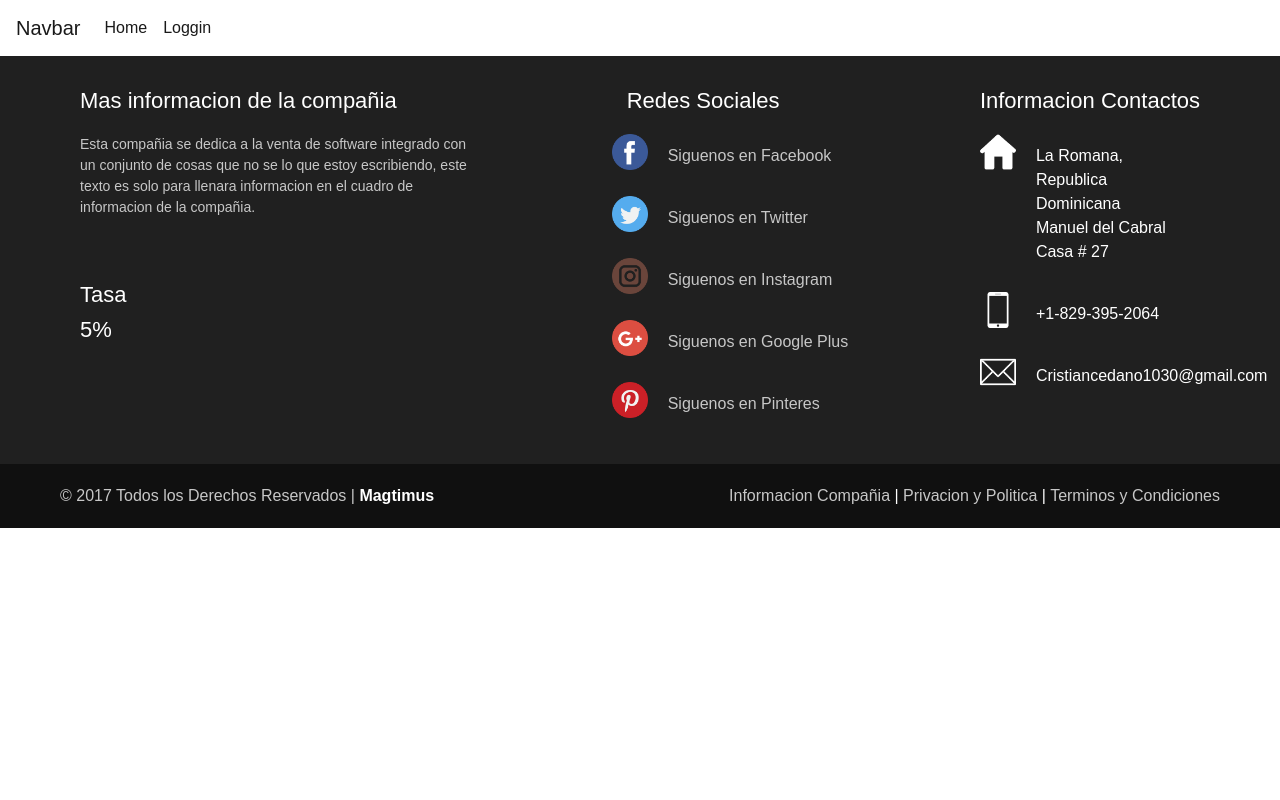
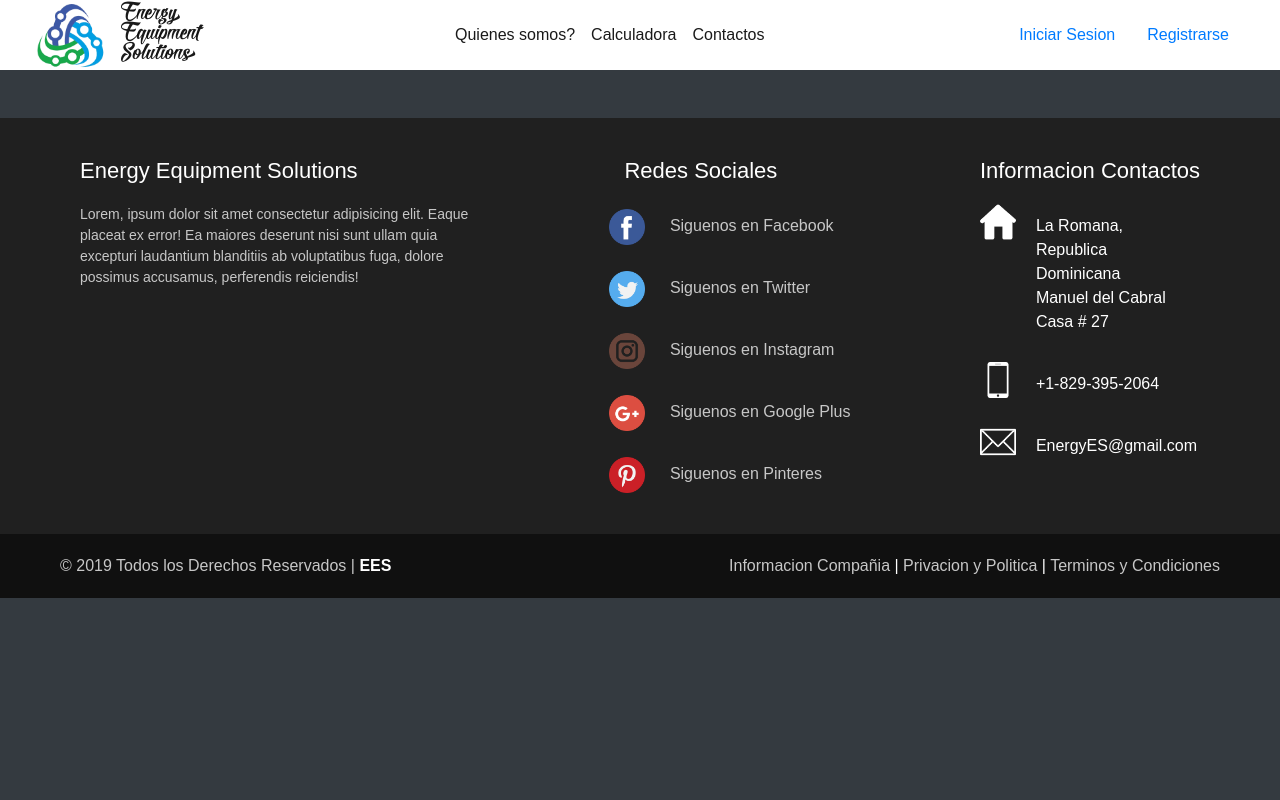
Before and after one commit to soyaaron/pagina-prestamo, a PHP site: page / in a window 1280 px wide. Run offline with PHP 8.4, Linux system fonts and the light colour scheme.

Commit message:
ADD fuentes, Logo, Navbar
Roboto
Rovert
Logo

```diff
--- a/index.php
+++ b/index.php
@@ -4,29 +4,46 @@
     <meta charset="UTF-8">
     <meta name="viewport" content="width=device-width, initial-scale=1.0">
     <meta http-equiv="X-UA-Compatible" content="ie=edge">
-    <link rel="stylesheet" href="views/dist/css/estilos.css">
-    <title>Document</title>
+    <link rel="stylesheet" href="css/estilos.css">
+     <link rel="stylesheet" href="css/font.css">
+    <title>Energy Equipment Solutions</title>
     <link rel="stylesheet" href="https://stackpath.bootstrapcdn.com/bootstrap/4.3.1/css/bootstrap.min.css" integrity="sha384-ggOyR0iXCbMQv3Xipma34MD+dH/1fQ784/j6cY/iJTQUOhcWr7x9JvoRxT2MZw1T" crossorigin="anonymous">
 </head>
-<body class="">
-      <nav class="navbar navbar-expand-lg navbar-light bg-white fixed-top">
-                <a class="navbar-brand" href="#">Navbar</a>
+<body class="bg-dark ">
+      <nav class="navbar navbar-expand-lg navbar-light bg-white align-middl mb-0 h6" style="height: 50px; padding: 35px;">
+        <a class="navbar-brand" href="#">
+
+            <img src="img/logo1.png" width="70px" alt="">
+
+                <a class="navbar-brand" href="#" id="EES">
+
+                              <td class="align-top">Energy</td> <br>
+                              <td class="align-middle">Equipment</td> <br>
+                              <td class="align-bottom">Solutions</td>
+
+                </a>
+
                 <button class="navbar-toggler" type="button" data-toggle="collapse" data-target="#navbarSupportedContent" aria-controls="navbarSupportedContent" aria-expanded="false" aria-label="Toggle navigation">
                   <span class="navbar-toggler-icon"></span>
                 </button>
-
-                <div class="collapse navbar-collapse" id="navbarSupportedContent">
-                  <ul class="navbar-nav mr-auto">
+                <div class="collapse navbar-collapse " id="navbarSupportedContent">
+                  <ul class="navbar-nav mr-auto" id="datos">
+                    <li class="nav-item active ">
+                        <a class="nav-link" href="quienes-somos.html">Quienes somos? <span class="sr-only">(current)</span></a>
+                    </li>
                     <li class="nav-item active">
-                      <a class="nav-link" href="#">Home <span class="sr-only">(current)</span></a>
+                        <a class="nav-link" href="calculadora.html">Calculadora <span class="sr-only">(current)</span></a>
                     </li>
-
                     <li class="nav-item active">
-                      <a class="nav-link" href="views/login/index.php">Loggin <span class="sr-only">(current)</span></a>
+                        <a class="nav-link" href="contactos.html">Contactos <span class="sr-only">(current)</span></a>
                     </li>
                   </ul>
+
                 </div>
+                <a class="nav-link" href="/Login/index.php">Iniciar Sesion <span class="sr-only">(current)</span></a>
+                  <a class="nav-link" href="/Login/registro.php">Registrarse <span class="sr-only">(current)</span></a>
       </nav><br><br>
+
 
       <footer>
 
@@ -35,17 +52,9 @@
                      <div class="container-body">
 
                          <div class="colum1">
-                             <h1>Mas informacion de la compañia</h1>
+                             <h1>Energy Equipment Solutions</h1>
 
-                             <p>Esta compañia se dedica a la venta de software integrado con un
-                             conjunto de cosas que no se lo que estoy escribiendo, este
-                             texto es solo para llenara informacion en el cuadro de informacion
-                             de la compañia.</p>
-
-                             <br><br>
-                             <!---Tasa--->
-                             <h1>Tasa</h1>
-                             <label><h1>5%</h1></label>
+                             <p>Lorem, ipsum dolor sit amet consectetur adipisicing elit. Eaque placeat ex error! Ea maiores deserunt nisi sunt ullam quia excepturi laudantium blanditiis ab voluptatibus fuga, dolore possimus accusamus, perferendis reiciendis!</p>
 
                          </div>
 
@@ -90,13 +99,13 @@
                              </div>
 
                              <div class="row2">
-                                 <img src="views/dist/icon/smartphone.png">
+                                 <img src="icon/smartphone.png">
                                  <label>+1-829-395-2064</label>
                              </div>
 
                              <div class="row2">
-                                 <img src="views/dist/icon/contact.png">
-                                  <label>Cristiancedano1030@gmail.com</label>
+                                 <img src="icon/contact.png">
+                                  <label>EnergyES@gmail.com</label>
                              </div>
 
                          </div>
@@ -108,7 +117,7 @@
                  <div class="container-footer">
                         <div class="footer">
                              <div class="copyright">
-                                 © 2017 Todos los Derechos Reservados | <a href="">Magtimus</a>
+                                 © 2019 Todos los Derechos Reservados | <a href="">EES</a>
                              </div>
 
                              <div class="information">
--- /dev/null
+++ b/views/dist/css/font.css
@@ -0,0 +1,25 @@
+@font-face
+{
+   font-family: "Roboto";
+   src: url(../font/Roboto.ttf),
+   url(../font/Roboto-Light.ttf),
+   url(../font/Roboto-Regular.ttf),
+   url(../font/Roboto-Thin.ttf);
+}
+@font-face
+{
+   font-family: "Roverd";
+   src: url(../font/Roverd-Pro.otf);
+}
+html,body{
+    height: 100%;
+    font-family: Roboto;
+}
+#EES{
+    font-family: "Roverd";
+    font-size: 25px;
+    line-height : 20px;
+}
+#datos{
+    margin-left: auto;
+}
```
Also changed, not shown: other parts of index.php (+11 -11 lines), views/dist/font/Roboto-Light.ttf (added), views/dist/font/Roboto-Regular.ttf (added), views/dist/font/Roboto-Thin.ttf (added), views/dist/font/Roboto.ttf (added), views/dist/font/Roverd-Pro.otf (added), views/dist/img/img4.png (added), views/dist/img/logo.png (added), views/dist/img/logo1.png (added).
